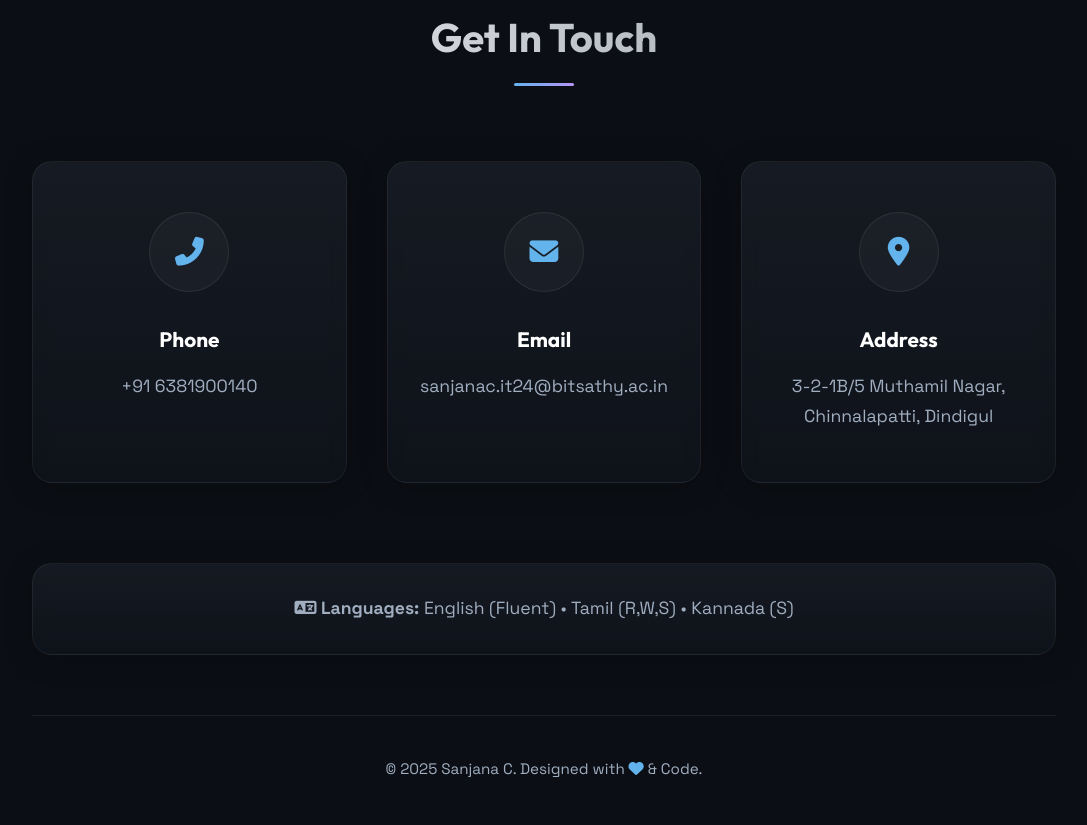
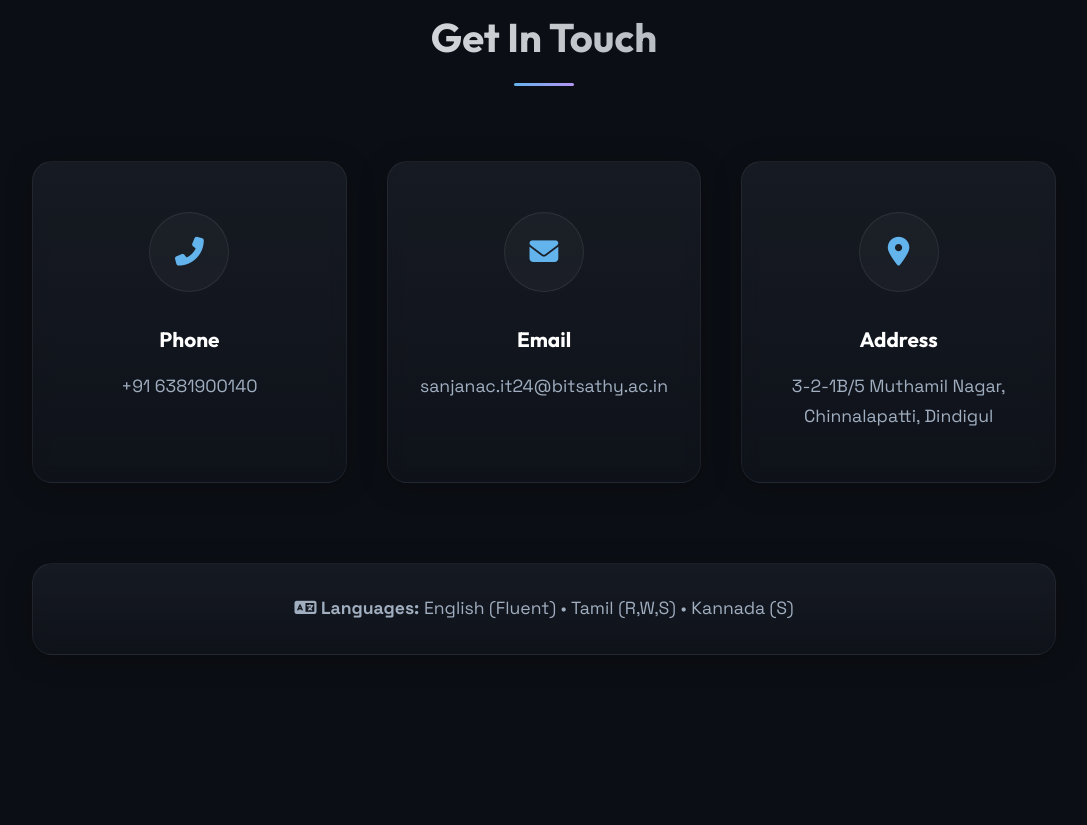
Before and after one commit to sanjanashri-1067/Portfolio, a plain HTML site: page index.html in a window 1280 px wide. Shown: the part 5668-6493 px from the top of the page, without its empty margins (96-1183 px from the left). Drawn offline with Linux system fonts and the light colour scheme.

Commit message:
Update index.html

```diff
--- a/index.html
+++ b/index.html
@@ -314,9 +314,6 @@
                 <p><strong><i class="fas fa-language"></i> Languages:</strong> English (Fluent) • Tamil (R,W,S) •
                     Kannada (S)</p>
             </div>
-            <footer class="main-footer reveal-on-scroll">
-                <p>&copy; 2025 Sanjana C. Designed with <i class="fas fa-heart"></i> & Code.</p>
-            </footer>
         </div>
     </section>
 
```
